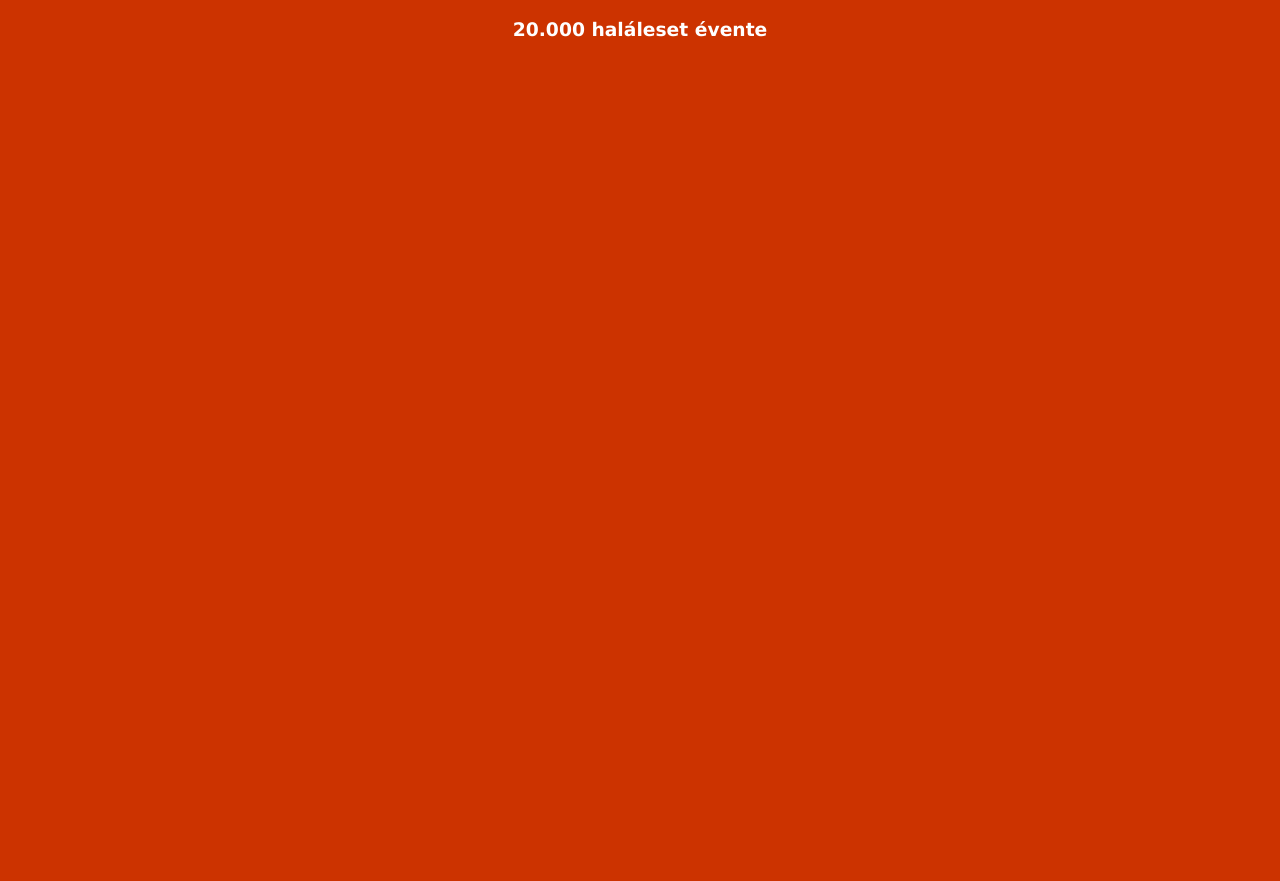
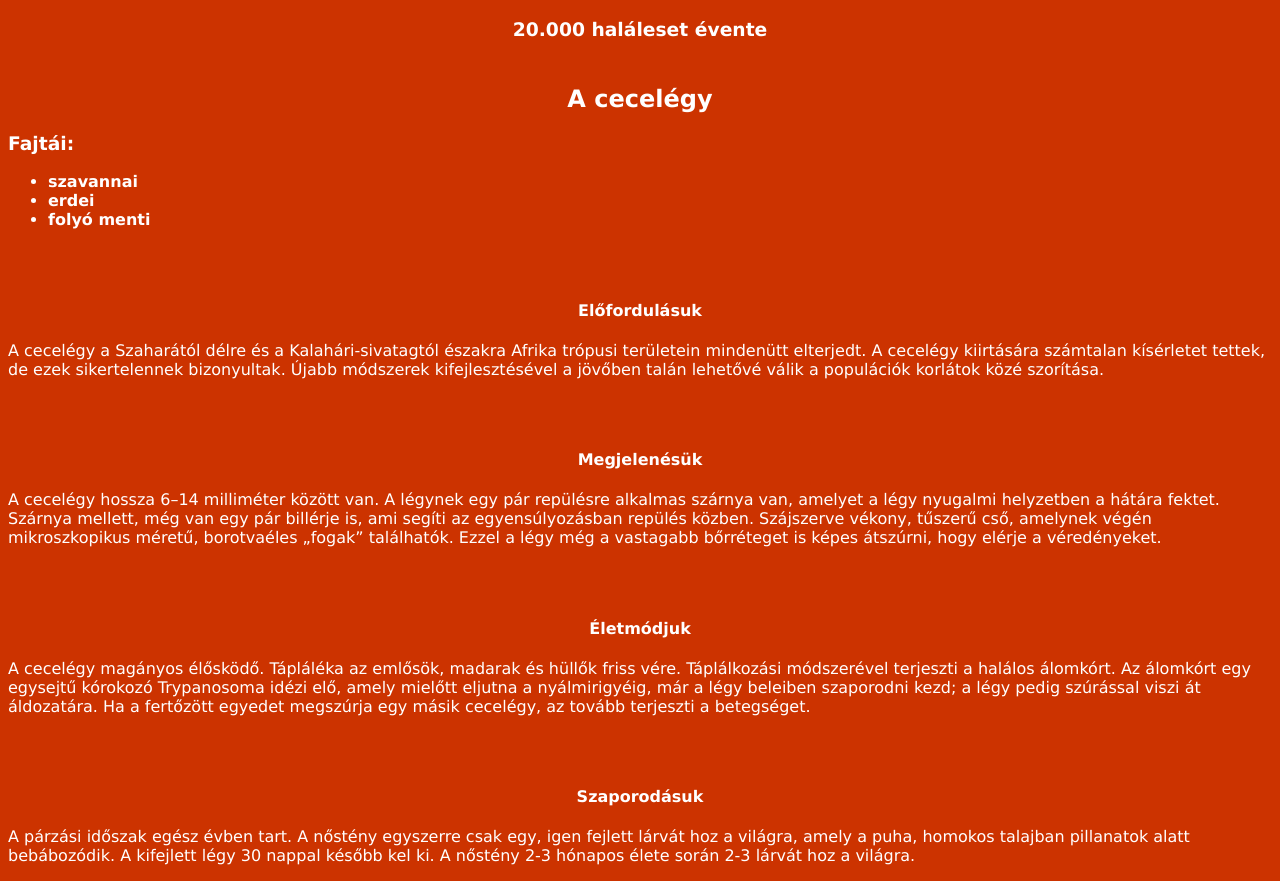
Before and after one commit to PeterPetrusz/Vesz-lyes-llatok-projekt, a plain HTML site: page 5.html in a window 1280 px wide. Before the commit the page ends 800 px from the top, so only its background shows below. Drawn offline with Linux system fonts and the light colour scheme.

Commit message:
Add files via upload

```diff
--- a/5.html
+++ b/5.html
@@ -7,16 +7,61 @@
     <meta name='robots' content='noindex'>
 </head>
 <style>
-    body{background-color: #C30;color: white;}
+    body {
+        background-color: #C30;
+        color: white;
+    }
+
     h2 {
         text-align: center;
         padding-top: 25px;
     }
-    p{text-align: left;}
+
+    p {
+        text-align: left;
+    }
+
+    ul {
+        font-weight: bold;
+        text-align: left;
+
+    }
 </style>
 
 <body>
     <h3>20.000 haláleset évente</h3>
+    <h2>A cecelégy</h2>
+
+    <h3 style="text-align: left;">Fajtái:</h3>
+    <ul>
+        <li>szavannai</li>
+        <li>erdei</li>
+        <li>folyó menti</li>
+    </ul>
+
+    <h4 style="padding-top: 50px;">Előfordulásuk</h4>
+    <p>A cecelégy a Szaharától délre és a Kalahári-sivatagtól északra Afrika trópusi területein mindenütt elterjedt. A
+        cecelégy kiirtására számtalan kísérletet tettek, de ezek sikertelennek bizonyultak. Újabb módszerek
+        kifejlesztésével a jövőben talán lehetővé válik a populációk korlátok közé szorítása.</p>
+
+    <h4 style="padding-top: 50px;">Megjelenésük</h4>
+    <p>A cecelégy hossza 6–14 milliméter között van. A légynek egy pár repülésre alkalmas szárnya van, amelyet a légy
+        nyugalmi helyzetben a hátára fektet. Szárnya mellett, még van egy pár billérje is, ami segíti az
+        egyensúlyozásban repülés közben. Szájszerve vékony, tűszerű cső, amelynek végén mikroszkopikus méretű,
+        borotvaéles „fogak” találhatók. Ezzel a légy még a vastagabb bőrréteget is képes átszúrni, hogy elérje a
+        véredényeket.</p>
+
+    <h4 style="padding-top: 50px;">Életmódjuk</h4>
+    <p>A cecelégy magányos élősködő. Tápláléka az emlősök, madarak és hüllők friss vére. Táplálkozási módszerével
+        terjeszti a halálos álomkórt. Az álomkórt egy egysejtű kórokozó Trypanosoma idézi elő, amely mielőtt eljutna a
+        nyálmirigyéig, már a légy beleiben szaporodni kezd; a légy pedig szúrással viszi át áldozatára. Ha a fertőzött
+        egyedet megszúrja egy másik cecelégy, az tovább terjeszti a betegséget.</p>
+    <h4 style="padding-top: 50px;">Szaporodásuk</h4>
+    <p>A párzási időszak egész évben tart. A nőstény egyszerre csak egy, igen fejlett lárvát hoz a világra, amely a
+        puha, homokos talajban pillanatok alatt bebábozódik. A kifejlett légy 30 nappal később kel ki. A nőstény 2-3
+        hónapos élete során 2-3 lárvát hoz a világra.</p>
+
+
 </body>
 
 </html>
```
